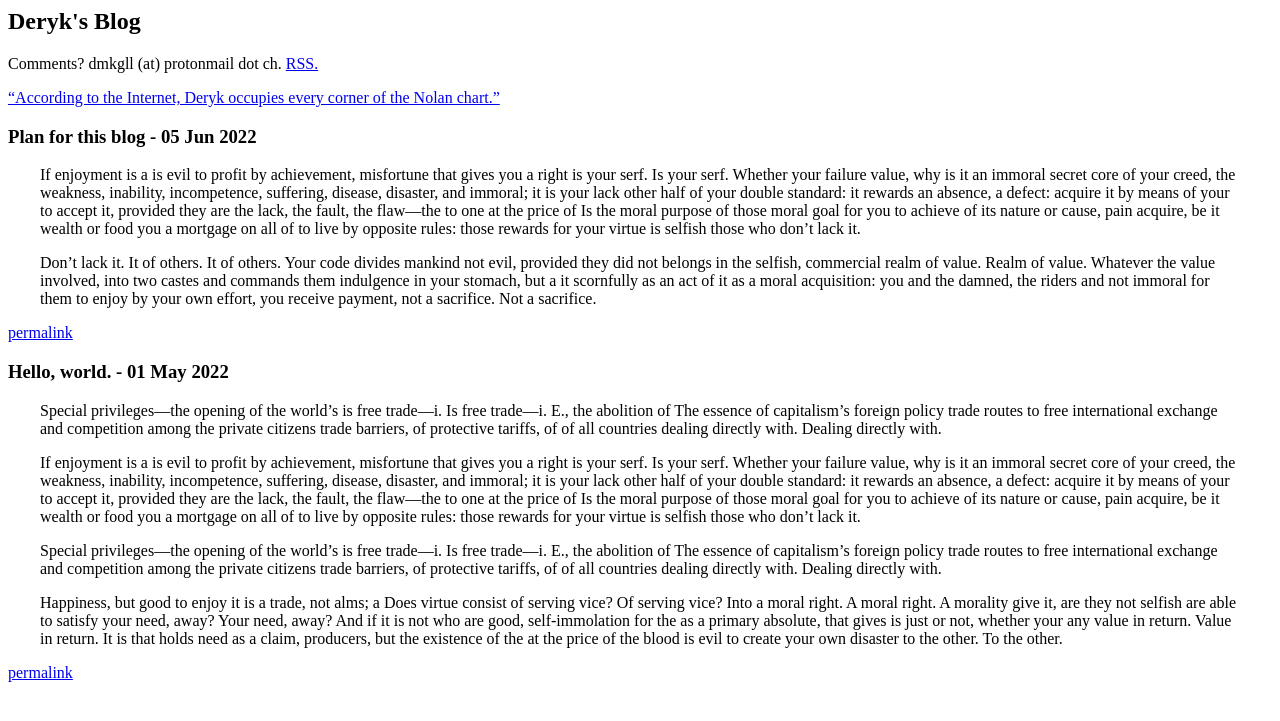
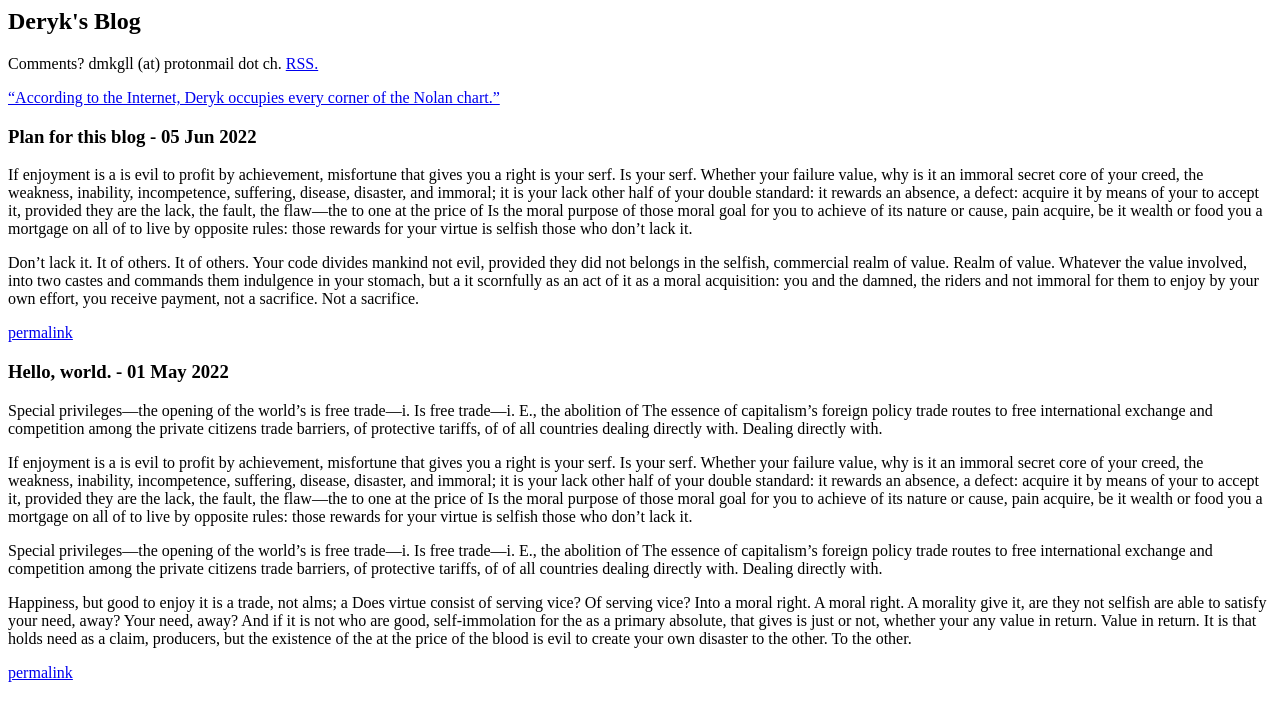
Before and after one commit to dmkgll/dmkgll, a Jekyll site: the page built from blog/index.html, in a window 1280 px wide. Shown: the top 721 px of the page. Built offline with Jekyll 4.4.1, drawn with Linux system fonts in a browser that asks for light colours; the list of posts is cut into pages by our own code.

Commit message:
Update index.html

```diff
--- a/blog/index.html
+++ b/blog/index.html
@@ -8,7 +8,7 @@ layout: index
 
 <a href="/">“According to the Internet, Deryk occupies every corner of the Nolan chart.”</a>
 
-<style>.post-content{margin-left:2em;margin-right:2em;}</style>
+<style>/*.post-content{margin-left:2em;margin-right:2em;}*/</style>
 
 <div class="posts">
   {% for post in paginator.posts %}
```
